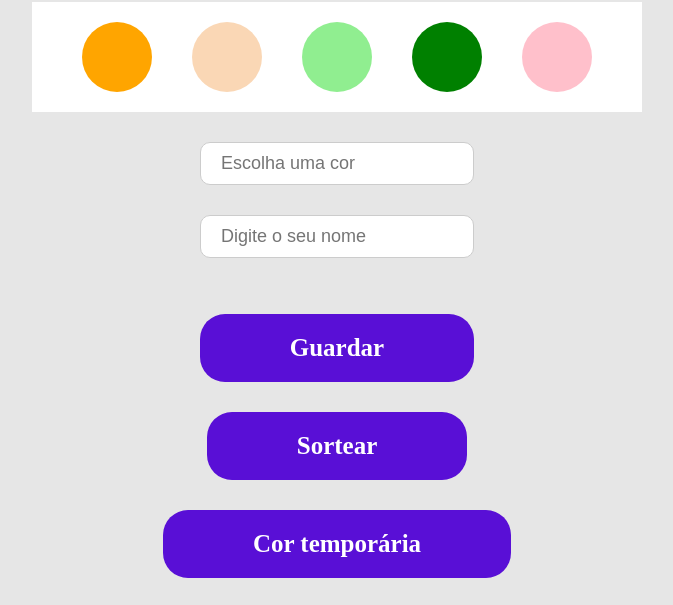
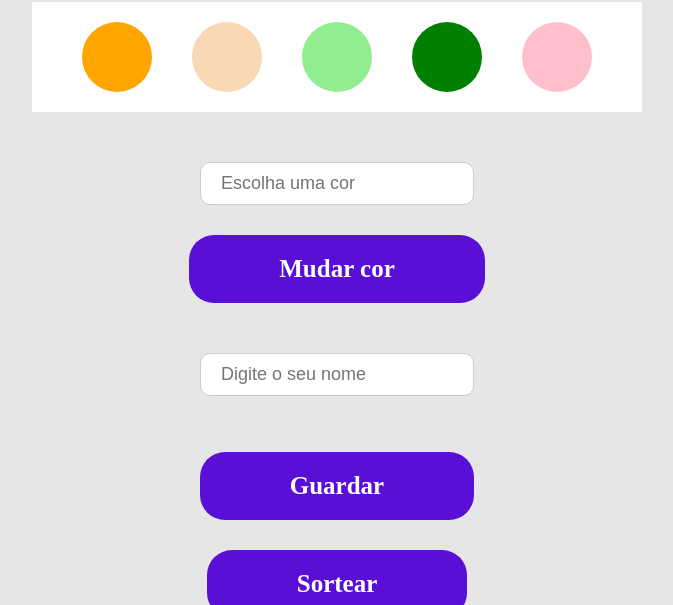
Before and after one commit to leonardoabreu546/background_changer, a plain HTML site: page background.html in a window 1280 px wide. Shown: the part 186-791 px from the top of the page, without its empty margins (303-976 px from the left). Drawn offline with Linux system fonts and the light colour scheme.

Commit message:
criar funçao escolher cor

```diff
--- a/background.html
+++ b/background.html
@@ -17,7 +17,8 @@
             <div class="button green" onclick="mudarCor('green')"></div>
             <div class="button pink" onclick="mudarCor('pink')"></div>
         </div>
-        <input class="input" type="text" placeholder="Escolha uma cor">
+        <input class="input" id="cor" type="text" placeholder="Escolha uma cor">
+        <div class="aleatorio" onclick="escolherCor()">Mudar cor</div>
         <input class="input" id="nome" type="text" placeholder="Digite o seu nome">
         <div class="mensagem" id="mensagem"></div>
         <div class="aleatorio" onclick="guardarNome()">Guardar</div>
--- a/script.js
+++ b/script.js
@@ -63,3 +63,9 @@
 
         return saudacao;
     }
+
+    function escolherCor() {
+        const cor = document.getElementById('cor').value;
+        document.querySelector('.container').style.backgroundColor = cor;
+        mudarCor(cor);
+}
--- a/styles.css
+++ b/styles.css
@@ -70,7 +70,7 @@ html, body {
 }
 
 .input {
-    margin-top: 30px;
+    margin-top: 50px;
     padding: 10px 20px;
     font-size: 18px;
     border-radius: 10px;
```
